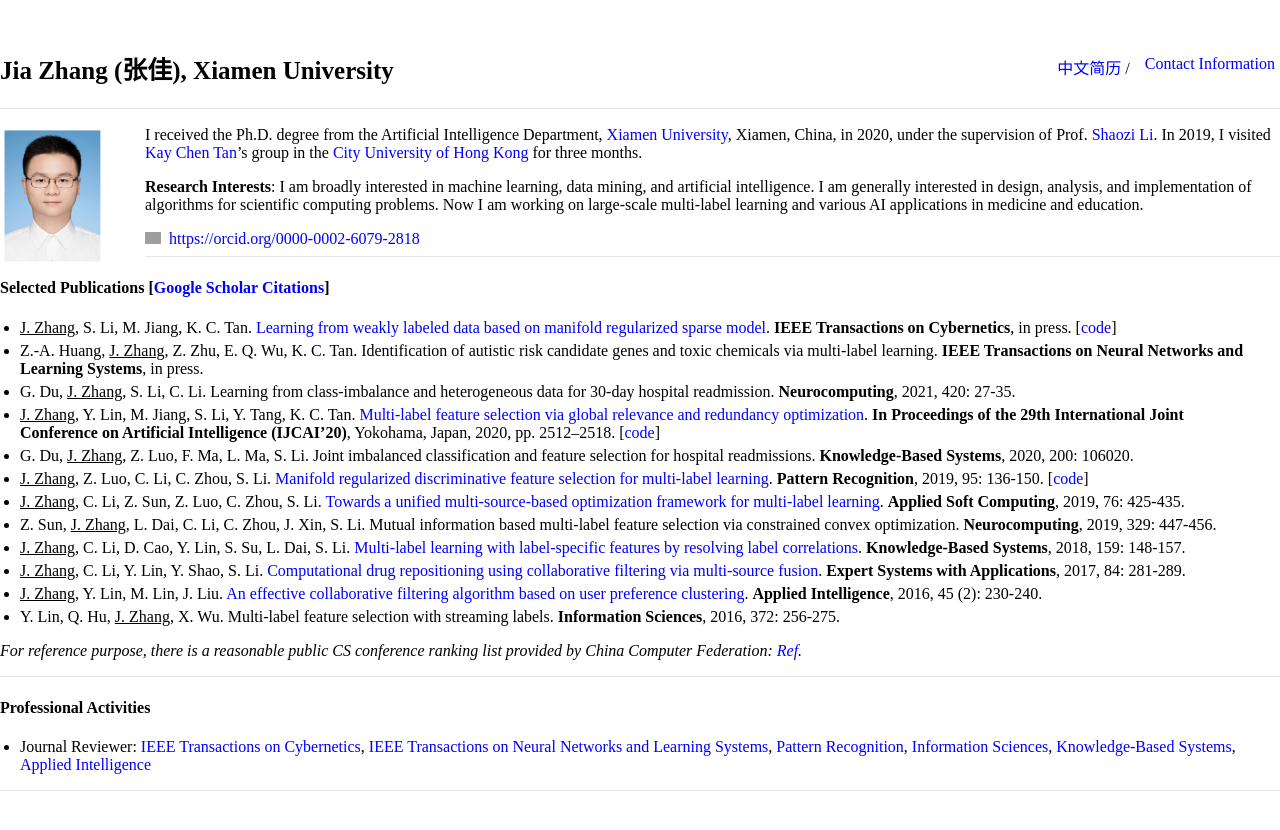
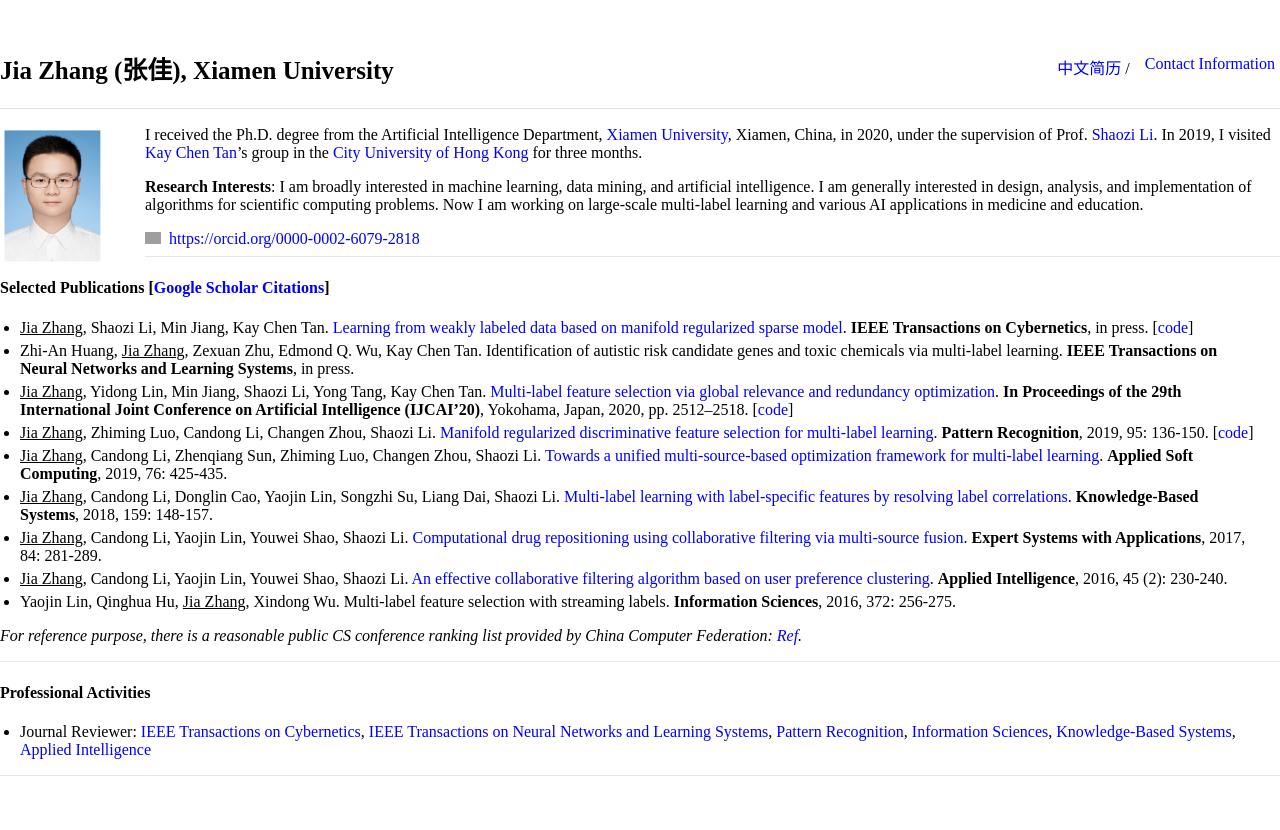
Before and after one commit to jiazhang-ml/jiazhang-ml.github.io, a Jekyll site: the page built from index.md, in a window 1280 px wide, cut to the strip 0-876 px from the top of the page. Shown: the top 830 px of the strip. Built offline with Jekyll 4.4.1, drawn with Linux system fonts in a browser that asks for light colours; grey boxes are pictures that could not be loaded.

Commit message:
Update index.md

```diff
--- a/index.md
+++ b/index.md
@@ -14,18 +14,15 @@ I received the Ph.D. degree from the Artificial Intelligence Department, [Xiamen
 ---
 
 #### Selected Publications [[Google Scholar Citations](https://scholar.google.com/citations?user=yBaTk-gAAAAJ&hl=en)]
-* <u>J. Zhang</u>, S. Li, M. Jiang, K. C. Tan. [Learning from weakly labeled data based on manifold regularized sparse model](09185009.pdf). **IEEE Transactions on Cybernetics**, in press. [[code](MSWL-master.zip)]
-* Z.-A. Huang, <u>J. Zhang</u>, Z. Zhu, E. Q. Wu, K. C. Tan. Identification of autistic risk candidate genes and toxic chemicals via multi-label learning. **IEEE Transactions on Neural Networks and Learning Systems**, in press.
-* G. Du, <u>J. Zhang</u>, S. Li, C. Li. Learning from class-imbalance and heterogeneous data for 30-day hospital readmission. **Neurocomputing**, 2021, 420: 27-35.
-* <u>J. Zhang</u>, Y. Lin, M. Jiang, S. Li, Y. Tang, K. C. Tan. [Multi-label feature selection via global relevance and redundancy optimization](0348.pdf). **In Proceedings of the 29th International Joint Conference on Artificial Intelligence (IJCAI’20)**, Yokohama, Japan, 2020, pp. 2512–2518. [[code](GRRO-master.zip)]
-* G. Du, <u>J. Zhang</u>, Z. Luo, F. Ma, L. Ma, S. Li. Joint imbalanced classification and feature selection for hospital readmissions. **Knowledge-Based Systems**, 2020, 200: 106020.
-* <u>J. Zhang</u>, Z. Luo, C. Li, C. Zhou, S. Li. [Manifold regularized discriminative feature selection for multi-label learning](1-s2.0-S0031320319302341-main.pdf). **Pattern Recognition**, 2019, 95: 136-150. [[code](MDFS-master.zip)]
-* <u>J. Zhang</u>, C. Li, Z. Sun, Z. Luo, C. Zhou, S. Li. [Towards a unified multi-source-based optimization framework for multi-label learning](1-s2.0-S1568494618307051-main.pdf). **Applied Soft Computing**, 2019, 76: 425-435.
-* Z. Sun, <u>J. Zhang</u>, L. Dai, C. Li, C. Zhou, J. Xin, S. Li. Mutual information based multi-label feature selection via constrained convex optimization. **Neurocomputing**, 2019, 329: 447-456.
-* <u>J. Zhang</u>, C. Li, D. Cao, Y. Lin, S. Su, L. Dai, S. Li. [Multi-label learning with label-specific features by resolving label correlations](1-s2.0-S0950705118303472-main.pdf). **Knowledge-Based Systems**, 2018, 159: 148-157.
-* <u>J. Zhang</u>, C. Li, Y. Lin, Y. Shao, S. Li. [Computational drug repositioning using collaborative filtering via multi-source fusion](1-s2.0-S0957417417303202-main.pdf). **Expert Systems with Applications**, 2017, 84: 281-289.
-* <u>J. Zhang</u>, Y. Lin, M. Lin, J. Liu. [An effective collaborative filtering algorithm based on user preference clustering](10.1007_s10489-015-0756-9.pdf). **Applied Intelligence**, 2016, 45 (2): 230-240.
-* Y. Lin, Q. Hu, <u>J. Zhang</u>, X. Wu. Multi-label feature selection with streaming labels. **Information Sciences**, 2016, 372: 256-275.
+* <u>Jia Zhang</u>, Shaozi Li, Min Jiang, Kay Chen Tan. [Learning from weakly labeled data based on manifold regularized sparse model](09185009.pdf). **IEEE Transactions on Cybernetics**, in press. [[code](MSWL-master.zip)]
+* Zhi-An Huang, <u>Jia Zhang</u>, Zexuan Zhu, Edmond Q. Wu, Kay Chen Tan. Identification of autistic risk candidate genes and toxic chemicals via multi-label learning. **IEEE Transactions on Neural Networks and Learning Systems**, in press.
+* <u>Jia Zhang</u>, Yidong Lin, Min Jiang, Shaozi Li, Yong Tang, Kay Chen Tan. [Multi-label feature selection via global relevance and redundancy optimization](0348.pdf). **In Proceedings of the 29th International Joint Conference on Artificial Intelligence (IJCAI’20)**, Yokohama, Japan, 2020, pp. 2512–2518. [[code](GRRO-master.zip)]
+* <u>Jia Zhang</u>, Zhiming Luo, Candong Li, Changen Zhou, Shaozi Li. [Manifold regularized discriminative feature selection for multi-label learning](1-s2.0-S0031320319302341-main.pdf). **Pattern Recognition**, 2019, 95: 136-150. [[code](MDFS-master.zip)]
+* <u>Jia Zhang</u>, Candong Li, Zhenqiang Sun, Zhiming Luo, Changen Zhou, Shaozi Li. [Towards a unified multi-source-based optimization framework for multi-label learning](1-s2.0-S1568494618307051-main.pdf). **Applied Soft Computing**, 2019, 76: 425-435.
+* <u>Jia Zhang</u>, Candong Li, Donglin Cao, Yaojin Lin, Songzhi Su, Liang Dai, Shaozi Li. [Multi-label learning with label-specific features by resolving label correlations](1-s2.0-S0950705118303472-main.pdf). **Knowledge-Based Systems**, 2018, 159: 148-157.
+* <u>Jia Zhang</u>, Candong Li, Yaojin Lin, Youwei Shao, Shaozi Li. [Computational drug repositioning using collaborative filtering via multi-source fusion](1-s2.0-S0957417417303202-main.pdf). **Expert Systems with Applications**, 2017, 84: 281-289.
+* <u>Jia Zhang</u>, Candong Li, Yaojin Lin, Youwei Shao, Shaozi Li. [An effective collaborative filtering algorithm based on user preference clustering](10.1007_s10489-015-0756-9.pdf). **Applied Intelligence**, 2016, 45 (2): 230-240.
+* Yaojin Lin, Qinghua Hu, <u>Jia Zhang</u>, Xindong Wu. Multi-label feature selection with streaming labels. **Information Sciences**, 2016, 372: 256-275.
 
 *For reference purpose, there is a reasonable public CS conference ranking list provided by China Computer Federation: [Ref](https://www.ccf.org.cn/Academic_Evaluation/By_category/).*
 
```
